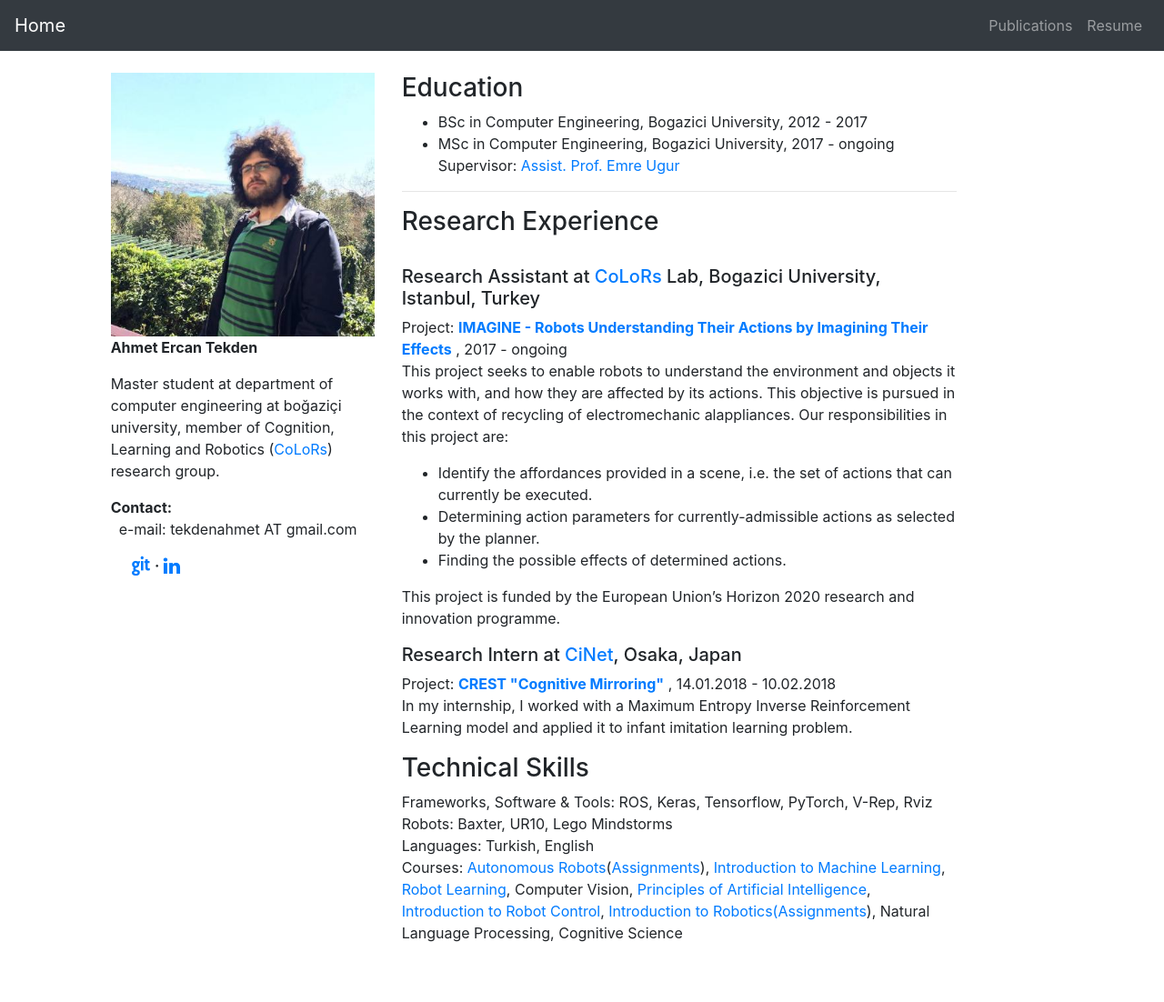
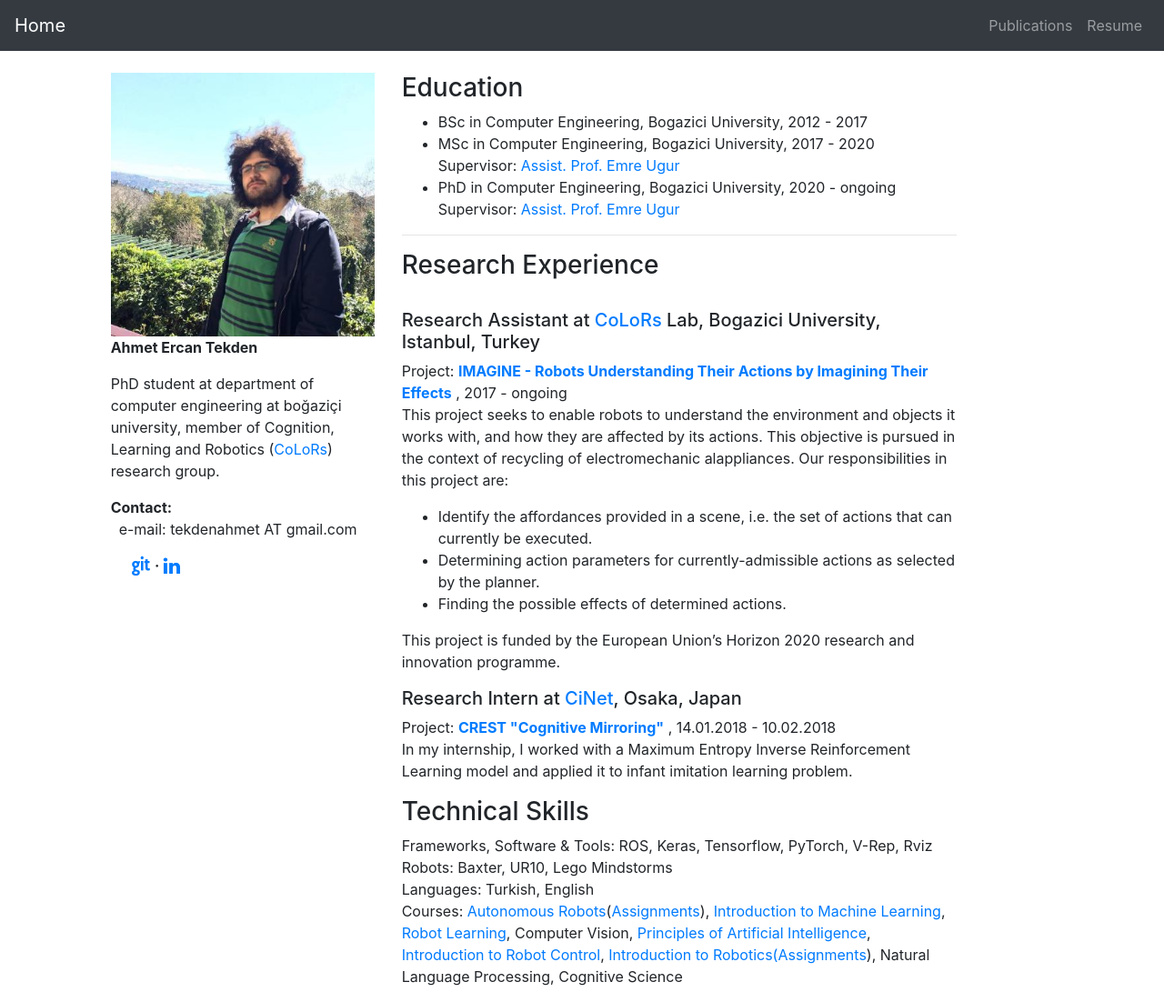
Before and after one commit to Fzaero/Fzaero.github.io, a Jekyll site: the page built from resume.html, in a window 1280 px wide. Shown: the whole page at 91% size. Built offline with Jekyll 4.4.1, drawn with Linux system fonts in a browser that asks for light colours; before the commit the page ends 1054 px from its top, so only the background shows below that.

Commit message:
Added update from last 6 months.

```diff
--- a/_includes/profile.html
+++ b/_includes/profile.html
@@ -1,7 +1,7 @@
 <img class="img-fluid" src="/assets/images/Me.jpeg"/><br>
 <p><strong>Ahmet Ercan Tekden</strong> </p>
 <p>
-        Master student at department of computer engineering at boğaziçi university, member of Cognition, Learning and Robotics (<a href="http://colors.cmpe.boun.edu.tr/">CoLoRs</a>) research group.
+        PhD student at department of computer engineering at boğaziçi university, member of Cognition, Learning and Robotics (<a href="http://colors.cmpe.boun.edu.tr/">CoLoRs</a>) research group.
 </p>
 <p>
 <strong>Contact:</strong><br> &nbsp;
--- a/index.html
+++ b/index.html
@@ -6,7 +6,7 @@ title: Home
 <h3>About Me</h3>
 
 <p>
-    I am a master student at Department of Computer Engineering at Boğaziçi University, supervised by <a href="https://www.cmpe.boun.edu.tr/~emre/">Emre Uğur</a>.
+    I am a PhD student at Department of Computer Engineering at Boğaziçi University, supervised by <a href="https://www.cmpe.boun.edu.tr/~emre/">Emre Uğur</a>.
 </p>
 
 <p>
--- a/resume.html
+++ b/resume.html
@@ -6,11 +6,15 @@ title: Home
 
 <ul>
     <li>
-            BSc in Computer Engineering, Bogazici University, 2012 - 2017
+        BSc in Computer Engineering, Bogazici University, 2012 - 2017
     </li>
     <li>
-            MSc in Computer Engineering, Bogazici University, 2017 - ongoing <br>
-            Supervisor: <a href="https://cmpe.boun.edu.tr/~emre/">Assist. Prof. Emre Ugur</a>
+        MSc in Computer Engineering, Bogazici University, 2017 - 2020 <br>
+        Supervisor: <a href="https://cmpe.boun.edu.tr/~emre/">Assist. Prof. Emre Ugur</a>
+    </li>
+    <li>
+        PhD in Computer Engineering, Bogazici University, 2020 - ongoing <br>
+        Supervisor: <a href="https://cmpe.boun.edu.tr/~emre/">Assist. Prof. Emre Ugur</a>
     </li>
 </ul>
 
```
Also changed, not shown: _project_pages/BRDPN.md (+1 -1 lines), pubs.html (line endings or trailing spaces), 1 other file.
